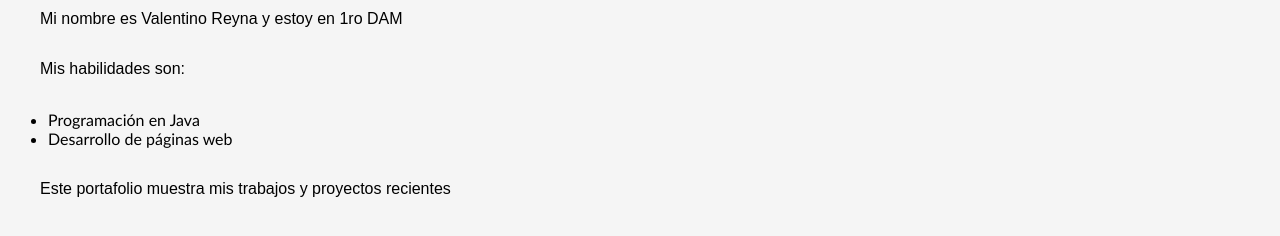
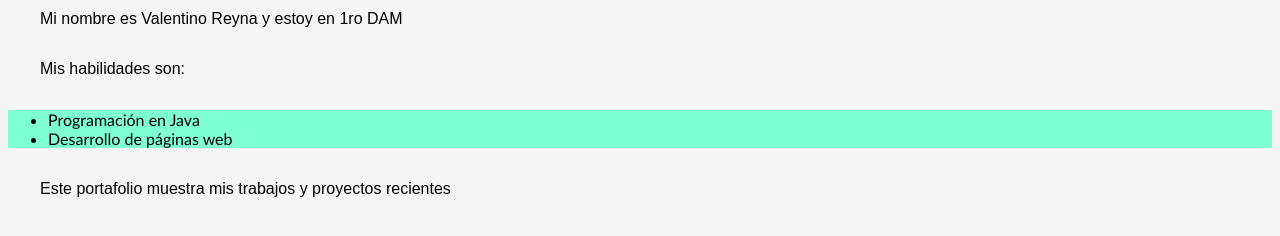
Before and after one commit to valentinory/mi-portafolio, a plain HTML site: page index.html in a window 1280 px wide. Shown: the part 82-318 px from the top of the page. Drawn offline with Linux system fonts and the light colour scheme.

Commit message:
Actualizo diseño de la lista en diseño_estilos.css

```diff
--- a/estilos/diseño_estilos.css
+++ b/estilos/diseño_estilos.css
@@ -10,3 +10,9 @@ p {
     font-family: sans-serif;
     margin: 2rem;
 }
+ul {
+    background-color: aquamarine;
+}
+li {
+    border-radius: 1rem;
+}
```
